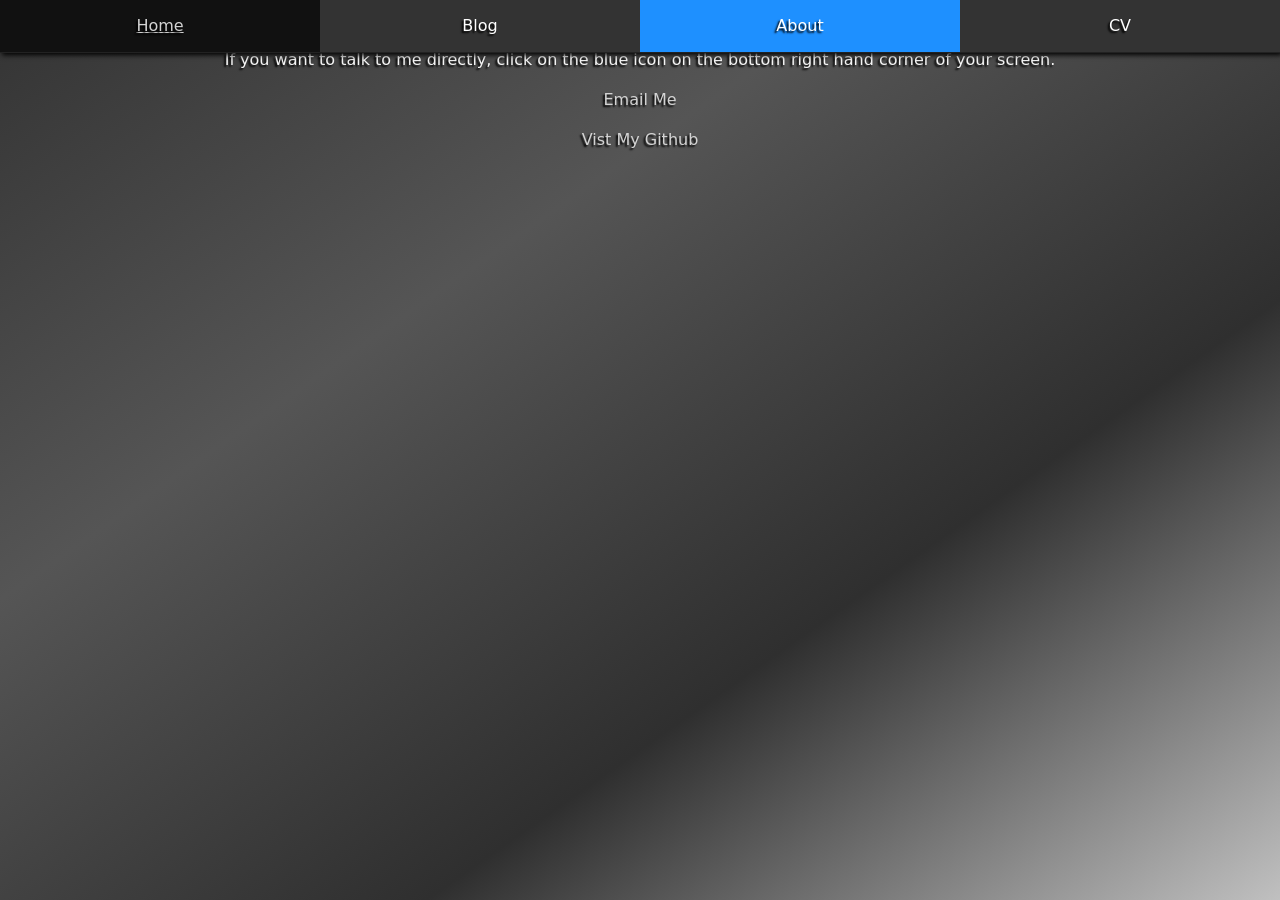
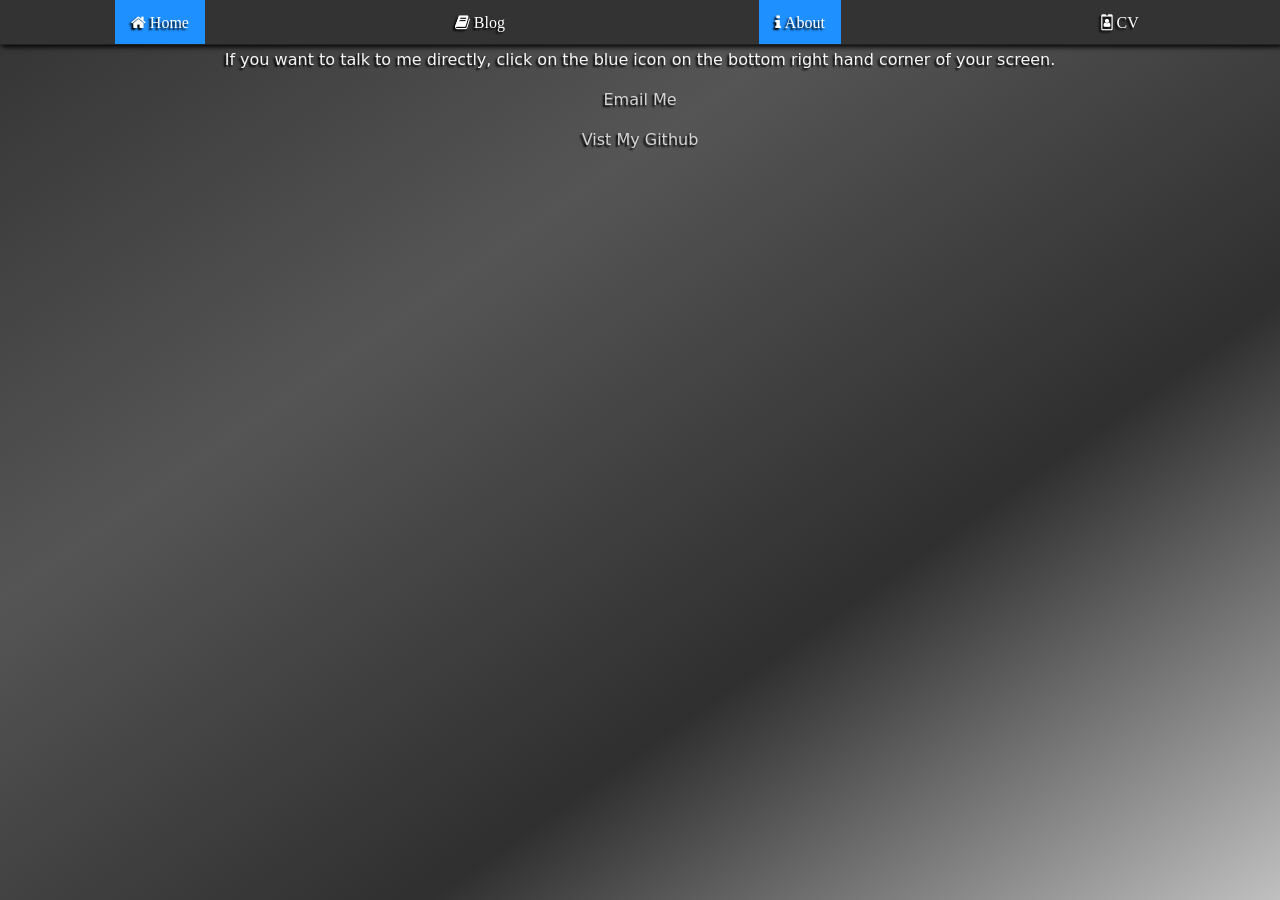
Before and after one commit to lemueldls/lemueld6200.github.io, a Jekyll site: the page built from about/index.html, in a window 1280 px wide. Built offline with Jekyll 4.4.1, drawn with Linux system fonts in a browser that asks for light colours.

Commit message:
Update index.html

```diff
--- a/about/index.html
+++ b/about/index.html
@@ -6,10 +6,10 @@ title: About
 <div class="blurb">
 	<nav>
 		<ul class="menu">
-			<li><a href="/">Home</a></li>
-        	    	<li><a href="/blog">Blog</a></li>
-        	    	<li><a class="active" href="/about">About</a></li>
-        	    	<li><a href="/cv">CV</a></li>
+			<li><a class="active fa fa-home" href="/"> Home</a></li>
+        	    	<li><a class="fa fa-book" href="/blog"> Blog</a></li>
+        	    	<li><a class="active fa fa-info" href="/about"> About</a></li>
+        	    	<li><a class="fa fa-id-badge" href="/cv"> CV</a></li>
 		</ul>
 	</nav>
 	<p>If you want to talk to me directly, click on the blue icon on the bottom right hand corner of your screen.</p>
```
